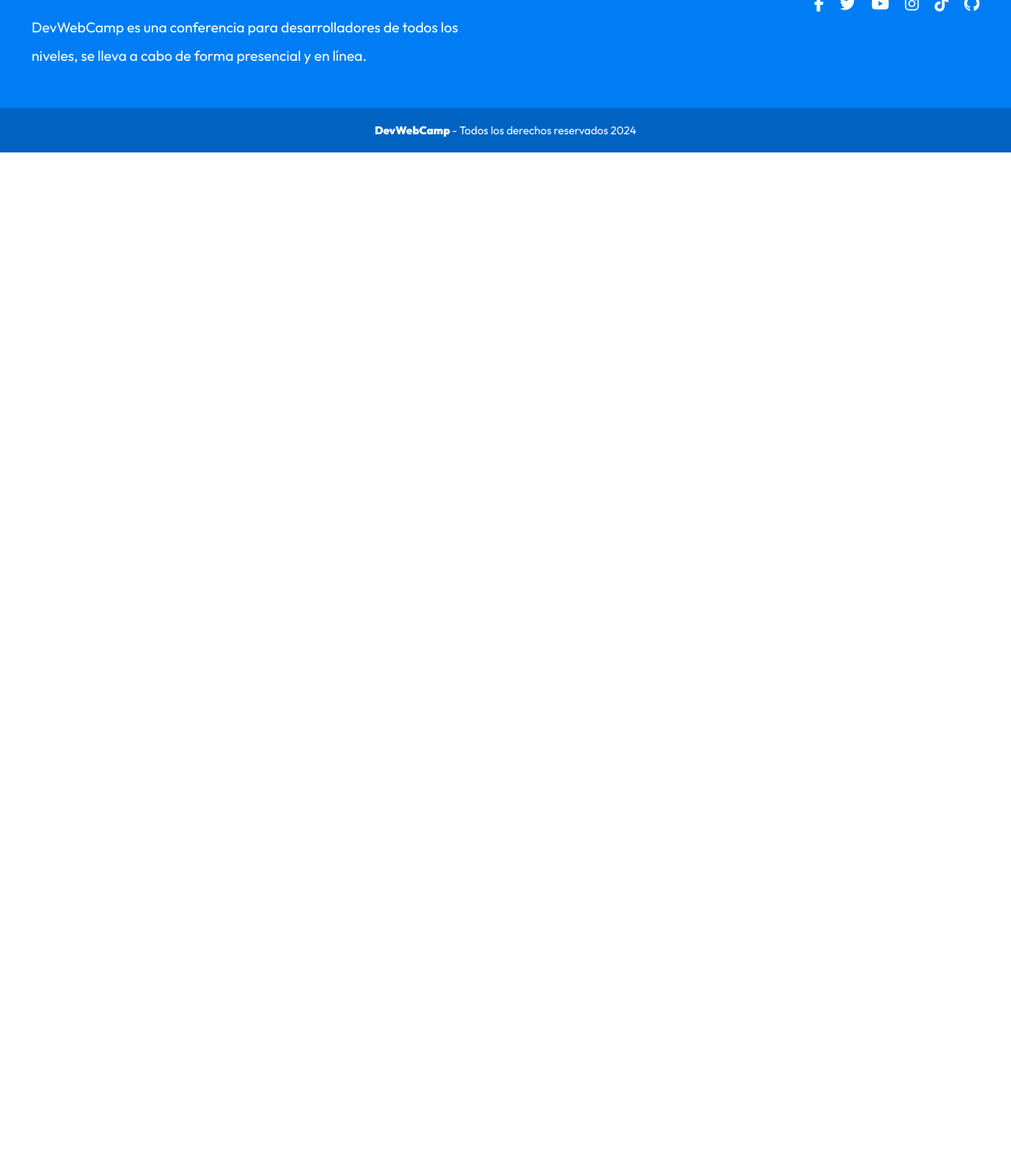
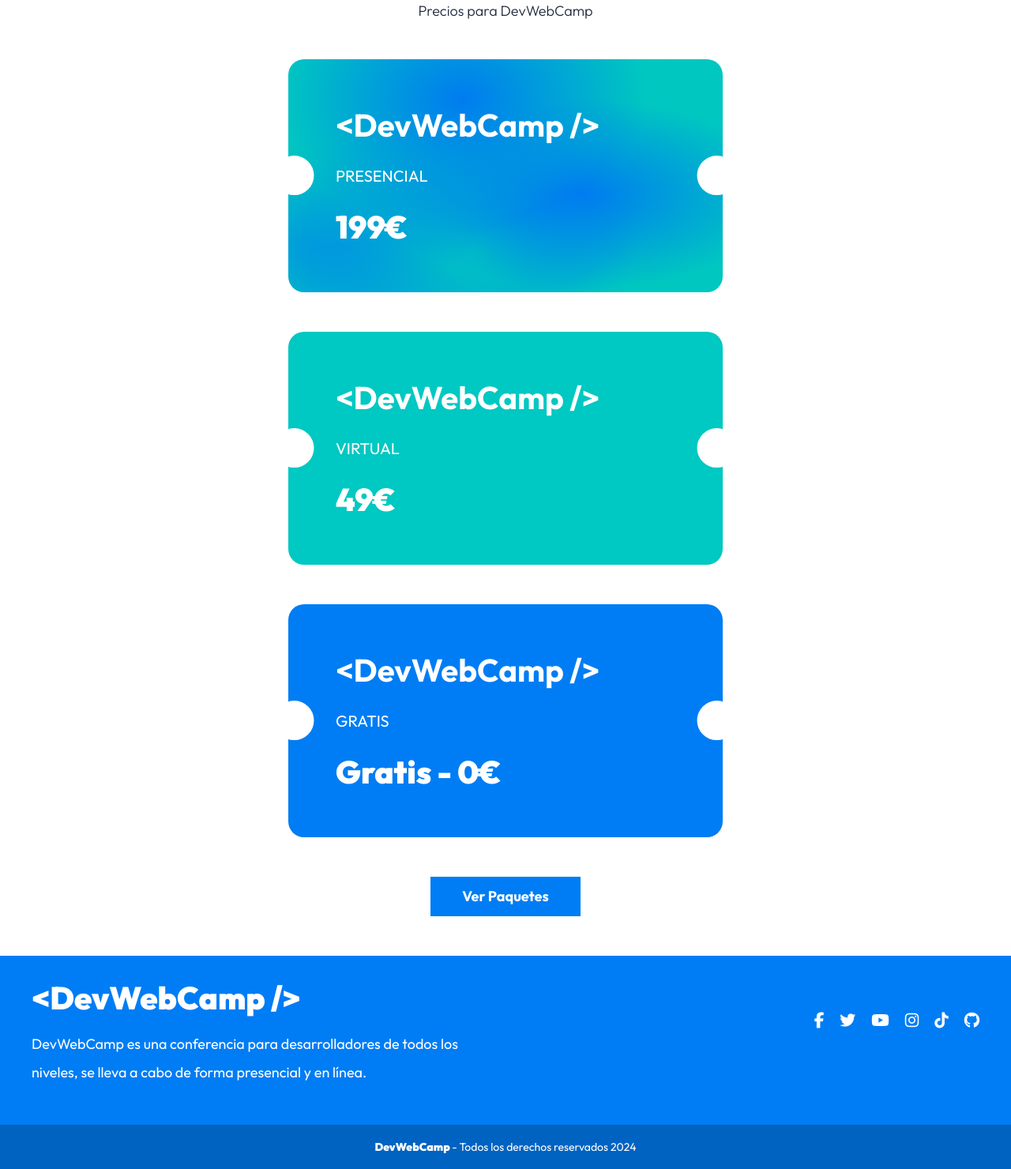
Before and after one commit to Shaaarly/DevWebCamp, a PHP site: template views/paginas/index.php in a window 1280 px wide. Shown: the part 2612-4092 px from the top of the page at 79% size. Before the commit the page ends 2805 px from the top, so only its background shows below. Run offline with PHP 8.4, Linux system fonts and the light colour scheme; the template is opened without the code that fills it, so the values that code supplies are empty; some libraries are stand-ins or nearby versions.

Commit message:
"Completo pagina de inicio, añadiendo efectos de animacion"

```diff
--- a/Router.php
+++ b/Router.php
@@ -32,7 +32,7 @@ class Router
         if ( $fn ) {
             call_user_func($fn, $this);
         } else {
-            echo "Página No Encontrada o Ruta no válida";
+            header('Location: /404');
         }
     }
 
--- a/includes/funciones.php
+++ b/includes/funciones.php
@@ -28,3 +28,9 @@ function is_admin() : bool {
     }
     return isset($_SESSION['admin']) && !empty($_SESSION['admin']);
 }
+
+function aos_animacion() : void {
+    $efectos = ['fade-up', 'fade-down', 'fade-left', 'fade-right', 'flip-left', 'flip-right', 'zoom-in', 'zoom-in-up', 'zoom-in-down', 'zoom-out'];
+    $efecto = array_rand($efectos, 1);
+    echo ' data-aos="' . $efectos[$efecto] . '" ';
+}
--- /dev/null
+++ b/src/scss/paginas/_404.scss
@@ -0,0 +1,12 @@
+@use 'base/variables' as v;
+
+.pagina-404 {
+
+    &__contenedor {
+        text-align: center;
+    }
+
+    &__enlace {
+        color: v.$azul;
+    }
+}
--- a/src/scss/paginas/_index.scss
+++ b/src/scss/paginas/_index.scss
@@ -3,3 +3,4 @@
 @forward 'paquetes';
 @forward 'conferencias';
 @forward 'inicio';
+@forward '404';
--- /dev/null
+++ b/src/scss/paginas/inicio/_boletos.scss
@@ -0,0 +1,88 @@
+@use 'base/variables' as v;
+@use 'base/mixins' as m;
+
+.boletos {
+
+    &__grid {
+        @include m.contenedor-sm;
+        @include m.grid(1, 5rem);
+    }
+}
+
+.boleto {
+
+    width: min(100% - 5rem, 65rem);
+    margin: 0 auto;
+    padding: 6rem;
+    border-radius: 2rem;
+    color: v.$blanco;
+    position: relative;
+
+    &::before,
+    &::after {
+        position: absolute;
+        content: '';
+        background-color: v.$blanco;
+        width: 5rem;
+        height: 5rem;
+        top: calc((50% - 2.5rem));
+    }
+
+    &::before {
+        clip-path: circle(50% at 15% 50%);
+        left: 0;
+    }
+
+    &::after {
+        clip-path: circle(50% at 85% 50%);
+        right: 0;
+    }
+
+    &--presencial {
+        background-color: hsla(178, 100%, 39%, 1);
+        background-image:
+            radial-gradient(at 40% 17%, hsla(209, 100%, 47%, 1) 0px, transparent 50%),
+            radial-gradient(at 9% 33%, hsla(178, 100%, 39%, 1) 0px, transparent 50%),
+            radial-gradient(at 67% 58%, hsla(209, 100%, 47%, 1) 0px, transparent 50%),
+            radial-gradient(at 43% 83%, hsla(178, 100%, 39%, 1) 0px, transparent 50%),
+            radial-gradient(at 31% 81%, hsla(209, 100%, 47%, 1) 0px, transparent 50%),
+            radial-gradient(at 88% 37%, hsla(178, 100%, 39%, 1) 0px, transparent 50%),
+            radial-gradient(at 35% 67%, hsla(209, 100%, 47%, 1) 0px, transparent 50%);
+    }
+
+    &--virtual {
+        background-color: v.$secundario;
+    }
+
+    &--gratis {
+        background-color: v.$azul;
+    }
+
+    &__logo {
+        @include m.logo;
+        @include m.texto-fluido(2rem, 4rem);
+    }
+
+    &__plan {
+        font-size: 2rem;
+        text-transform: uppercase;
+        margin: 3rem 0 0 0;
+    }
+
+    &__precio {
+        margin: 3rem 0 0 0;
+        font-weight: v.$black;
+        font-size: 4rem;
+    }
+
+    &__enlace-contenedor {
+        margin-top: 5rem;
+        display: flex;
+        justify-content: center;
+    }
+
+    &__enlace {
+        @include m.boton(v.$azul, v.$blanco);
+        width: auto;
+    }
+}
--- a/src/scss/paginas/inicio/_index.scss
+++ b/src/scss/paginas/inicio/_index.scss
@@ -1,3 +1,4 @@
 @forward 'resumen';
 @forward 'speakers';
 @forward 'mapa';
+@forward 'boletos';
--- a/views/layout.php
+++ b/views/layout.php
@@ -9,6 +9,7 @@
     <link href="https://fonts.googleapis.com/css2?family=Outfit:wght@300;400;700;900&display=swap" rel="stylesheet">
     <link rel="stylesheet" href="https://unpkg.com/leaflet@1.8.0/dist/leaflet.css" integrity="sha512-hoalWLoI8r4UszCkZ5kL8vayOGVae1oxXe/2A4AO6J9+580uKHDO3JdHb7NzwwzK5xr/Fs0W40kiNHxM9vyTtQ==" crossorigin="" />
     <link rel="stylesheet" href="https://cdnjs.cloudflare.com/ajax/libs/font-awesome/6.1.2/css/all.min.css" integrity="sha512-1sCRPdkRXhBV2PBLUdRb4tMg1w2YPf37qatUFeS7zlBy7jJI8Lf4VHwWfZZfpXtYSLy85pkm9GaYVYMfw5BC1A==" crossorigin="anonymous" referrerpolicy="no-referrer" />
+    <link href="https://unpkg.com/aos@2.3.1/dist/aos.css" rel="stylesheet">
     <link rel="stylesheet" href="/build/css/app.css">
     <script src="https://unpkg.com/leaflet@1.8.0/dist/leaflet.js" integrity="sha512-BB3hKbKWOc9Ez/TAwyWxNXeoV9c1v6FIeYiBieIWkpLjauysF18NzgR1MBNBXf8/KABdlkX68nAhlwcDFLGPCQ==" crossorigin="" defer></script>
 </head>
@@ -18,6 +19,12 @@
         echo $contenido;
         include_once __DIR__ .'/templates/footer.php';
     ?>
+    <script src="https://unpkg.com/aos@2.3.1/dist/aos.js"></script>
+    <script>
+        AOS.init({
+            once: true
+        });
+    </script>
     <script src="/build/js/main.min.js" defer></script>
     <script src="https://kit.fontawesome.com/f03bcf4820.js" crossorigin="anonymous"></script>
 </body>
--- a/views/paginas/devwebcamp.php
+++ b/views/paginas/devwebcamp.php
@@ -3,7 +3,7 @@
     <p class="devwebcamp__descripcion">Conoce la conferencia mas importante de Europa</p>
 
     <div class="devwebcamp__grid">
-        <div class="devwebcamp__imagen">
+        <div <?php aos_animacion(); ?> class="devwebcamp__imagen">
             <picture>
                 <source srcset="build/img/sobre_devwebcamp.avif" type="image/avif">
                 <source srcset="build/img/sobre_devwebcamp.webp" type="image/webp">
@@ -12,8 +12,8 @@
         </div>
 
         <div class="devwebcamp__contenido">
-            <p class="devwebcamp__texto"> Lorem ipsum dolor sit amet, consectetur adipiscing elit. Curabitur lacus est, volutpat sit amet efficitur quis, sollicitudin non lorem. Vestibulum orci felis, sagittis vel lacus quis, pellentesque pretium diam. Duis bibendum pharetra aliquet.</p>
-            <p class="devwebcamp__texto">Morbi dui tellus, placerat a ultrices eget, volutpat quis felis. In vulputate luctus ex, sed elementum nisl dignissim non. Donec suscipit ipsum eu varius cursus.  Mauris a congue est, sit amet mollis sem. Nullam vel lacinia eros. Mauris a nunc posuere, luctus metus in, ornare arcu. Nunc semper scelerisque nisl, lobortis varius sapien venenatis nec. Nunc imperdiet risus vel lorem pulvinar elementum. Aliquam sed malesuada mauris.</p>
+            <p <?php aos_animacion(); ?> class="devwebcamp__texto"> Lorem ipsum dolor sit amet, consectetur adipiscing elit. Curabitur lacus est, volutpat sit amet efficitur quis, sollicitudin non lorem. Vestibulum orci felis, sagittis vel lacus quis, pellentesque pretium diam. Duis bibendum pharetra aliquet.</p>
+            <p <?php aos_animacion(); ?> class="devwebcamp__texto">Morbi dui tellus, placerat a ultrices eget, volutpat quis felis. In vulputate luctus ex, sed elementum nisl dignissim non. Donec suscipit ipsum eu varius cursus.  Mauris a congue est, sit amet mollis sem. Nullam vel lacinia eros. Mauris a nunc posuere, luctus metus in, ornare arcu. Nunc semper scelerisque nisl, lobortis varius sapien venenatis nec. Nunc imperdiet risus vel lorem pulvinar elementum. Aliquam sed malesuada mauris.</p>
         </div>
     </div>
 </main>
--- a/views/paginas/index.php
+++ b/views/paginas/index.php
@@ -4,19 +4,19 @@
 
 <section class="resumen">
     <div class="resumen__grid">
-        <div class="resumen__bloque">
+        <div <?php aos_animacion(); ?> class="resumen__bloque">
             <p class="resumen__texto resumen__texto--numero"><?php echo $ponentesTotal; ?></p>
             <p class="resumen__texto">Speakers</p>
         </div>
-        <div class="resumen__bloque">
+        <div <?php aos_animacion(); ?> class="resumen__bloque">
             <p class="resumen__texto resumen__texto--numero"><?php echo $conferenciasTotal; ?></p>
             <p class="resumen__texto">Conferencias</p>
         </div>
-        <div class="resumen__bloque">
+        <div <?php aos_animacion(); ?> class="resumen__bloque">
             <p class="resumen__texto resumen__texto--numero"><?php echo $workshopsTotal; ?></p>
             <p class="resumen__texto">Workshops</p>
         </div>
-        <div class="resumen__bloque">
+        <div <?php aos_animacion(); ?> class="resumen__bloque">
             <p class="resumen__texto resumen__texto--numero">500</p>
             <p class="resumen__texto">Asistentes</p>
         </div>
@@ -30,7 +30,7 @@
     <div class="speakers__grid">
         <?php foreach($ponentes as $ponente) { ?>
 
-            <div class="speaker">
+            <div <?php aos_animacion(); ?> class="speaker">
 
                 <picture>
                     <source srcset="img/speakers/<?php echo $ponente->imagen; ?>.webp" type="image/webp">
@@ -100,3 +100,30 @@
 </section>
 
 <div class="mapa" id="mapa"></div>
+
+<section class="boletos">
+    <h2 class="boletos__heading">Boletos & Precios</h2>
+    <p class="boletos__descripcion">Precios para DevWebCamp</p>
+
+    <div class="boletos__grid">
+        <div <?php aos_animacion(); ?> class="boleto boleto--presencial">
+            <h4 class="boleto__logo">&#60;DevWebCamp /></h4>
+            <p class="boleto__plan">Presencial</p>
+            <p class="boleto__precio">199€</p>
+        </div>
+        <div <?php aos_animacion(); ?> class="boleto boleto--virtual">
+            <h4 class="boleto__logo">&#60;DevWebCamp /></h4>
+            <p class="boleto__plan">Virtual</p>
+            <p class="boleto__precio">49€</p>
+        </div>
+        <div <?php aos_animacion(); ?> class="boleto boleto--gratis">
+            <h4 class="boleto__logo">&#60;DevWebCamp /></h4>
+            <p class="boleto__plan">Gratis</p>
+            <p class="boleto__precio">Gratis - 0€</p>
+        </div>
+    </div>
+
+    <div class="boleto__enlace-contenedor">
+        <a href="/paquetes" class="boleto__enlace">Ver Paquetes</a>
+    </div>
+</section>
```
Also changed, not shown: controllers/PaginasController.php (+10 -0 lines), controllers/RegistroController.php (added, +17 -0 lines), public/index.php (+8 -1 lines), views/paginas/error.php (added, +9 -0 lines), views/registro/crear.php (added, +40 -0 lines), public/build/css/app.css, 1 other file.
